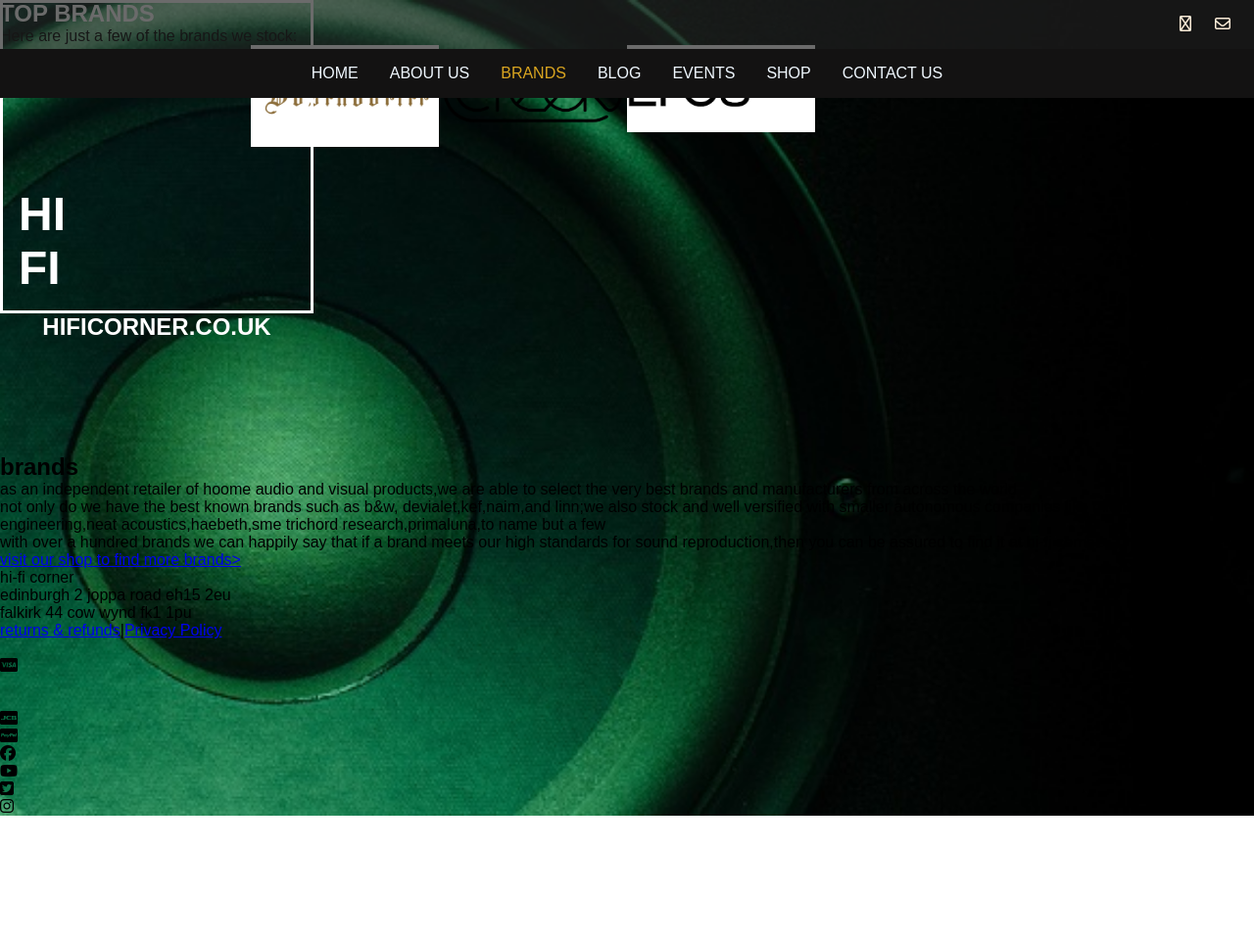
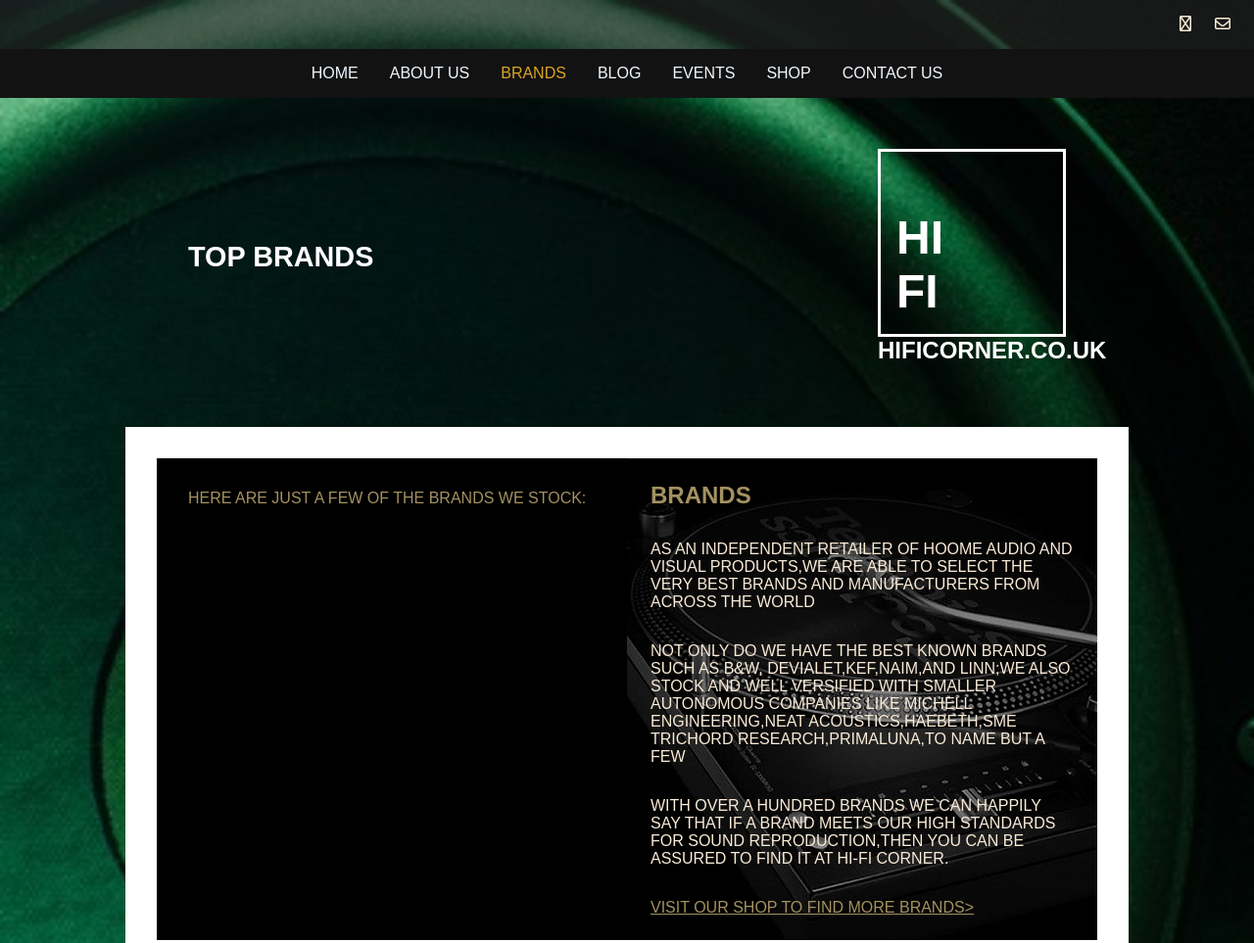
Before and after one commit to rts-cmk-wu10/hi-fi-corner-jmat, a plain HTML site: page brands.html in a window 1280 px wide. Shown: the top 963 px of the page at 98% size. Before the commit the page ends 833 px from the top, so only its background shows below. Drawn offline with Linux system fonts and the light colour scheme; some icons are missing.

Commit message:
brand styling

```diff
--- /dev/null
+++ b/assets/css/brands.css
@@ -0,0 +1,55 @@
+.brandsPage {
+    background-image: url(/assets/img/background-img/background-img-green.jpg);
+    background-repeat: no-repeat;
+    background-size: cover;
+}
+
+.brands_heading{
+    color:#fff;
+    font-size: 1.8rem;
+    text-transform: uppercase;
+}
+.brands{
+    display: grid;
+    grid-template-columns: repeat(2 ,1fr);
+    border: 2rem solid #fff;
+
+    margin: 0 10%;
+}
+.brands__list{
+    color: antiquewhite;
+    background-color: black;
+    padding: 2rem;
+}
+.brands__list--tekst{
+    color: #a39161;
+    text-transform: uppercase;
+    margin-bottom: 2rem;
+}
+.brands_info{
+    display: flex;
+    flex-direction: column;
+    gap: 2rem;
+    color: antiquewhite;
+
+    padding: 1.5rem;
+   background-image: url("/assets/img/background-img/background-img-front-page-small-1.jpg");
+}
+.brands__info--header{
+    color: #a39161;
+    text-transform:uppercase;
+}
+.brands__info--tekst{
+    text-transform: uppercase;
+}
+.brands__info--link{
+    color: #a39161;
+    text-transform: uppercase;
+}
+.brands__list--logos{
+    display: flex;
+    flex-wrap: wrap;
+    gap: 1em;
+
+    list-style: none;
+}
--- a/assets/css/hero.css
+++ b/assets/css/hero.css
@@ -14,6 +14,14 @@
     background-image: url("/assets/img/background-img/Hi-Fi_logo.png");
 }
 
+.brandsPage .hero{
+    display: flex;
+    justify-content: space-between;
+    align-items: center;
+
+    padding: 9.5rem 15% 4rem;
+}
+
 .hero__icon{
     width: 25%;
 
@@ -27,6 +35,15 @@
 .fontPage .hero__icon{
     top: 8rem;
     left: 37.5%;
+}
+
+.brandsPage .hero__icon{
+    position: relative;
+    width: 15vw;
+}
+
+.brandsPage .hero__icon--box{
+    height: 15vw;
 }
 
 .hero__icon--box{
--- a/brands.html
+++ b/brands.html
@@ -39,6 +39,7 @@
     <main>
 
         <section class="hero">
+            <h1 class="brands_heading">top brands</h1>
             <div class="hero__icon">
                 <div class="hero__icon--box">
                     <p>hi</p>
@@ -46,30 +47,27 @@
                 </div>
                 <p>hificorner.co.uk</p>
             </div>
-            <h1 class="brands_heading">top brands</h1>
         </section>
 
         <section class="brands">
 
-            <section class="brands_list">
-                <p>Here are just a few of the brands we stock:</p>
-                <div class="gallery">
-                    <div class="gallery__logo gallery__item--1"><img src="assets/img/logos/bösendorfer.png" alt="bösendorfer"></div>
-                    <div class="gallery__logo gallery__item--2"><img src="assets/img/logos/creek.png" alt="creek"></div>
-                    <div class="gallery__logo gallery__item--3"><img src="assets/img/logos/epos.png" alt="epos"></div>
+            <section class="brands__list">
+                <p class="brands__list--tekst">Here are just a few of the brands we stock:</p>
+                <ul class="brands__list--logos"></ul>
+
             </section>
 
-            <section class="brands_grid">
+            <section class="brands_info">
 
-                <h2>brands</h2>
+                <h2 class="brands__info--header">brands</h2>
 
-                <p>as an independent retailer of hoome audio and visual products,we are able to select the very best brands and manufacturers from across the world</p>
+                <p class="brands__info--tekst">as an independent retailer of hoome audio and visual products,we are able to select the very best brands and manufacturers from across the world</p>
 
-                <p>not only do we have the best known brands such as b&w, devialet,kef,naim,and linn;we also stock and well versified with smaller autonomous companies like michell engineering,neat acoustics,haebeth,sme trichord research,primaluna,to name but a few</p>
+                <p class="brands__info--tekst">not only do we have the best known brands such as b&w, devialet,kef,naim,and linn;we also stock and well versified with smaller autonomous companies like michell engineering,neat acoustics,haebeth,sme trichord research,primaluna,to name but a few</p>
 
-                <p>with over a hundred brands we can happily say that if a brand meets our high standards for sound reproduction,then you can be assured to find it at hi-fi corner.</p>
+                <p class="brands__info--tekst">with over a hundred brands we can happily say that if a brand meets our high standards for sound reproduction,then you can be assured to find it at hi-fi corner.</p>
 
-                <a href="/">visit our shop to find more brands></a>
+                <a class="brands__info--link" href="/">visit our shop to find more brands></a>
 
             </section>
 
--- a/style.css
+++ b/style.css
@@ -3,6 +3,7 @@
 @import url("/assets/css/socialMedia.css");
 @import url("/assets/css/cardContainer.css");
 @import url("/assets/css/gallary.css");
+@import url("/assets/css/brands.css");
 
 
 * {
@@ -23,12 +24,6 @@
     position: relative;
 }
 
-.brandsPage {
-    background-image: url(/assets/img/background-img/background-img-green.jpg);
-    background-repeat: no-repeat;
-    background-size: cover;
-}
-
 .shopFontPage {
     background-color: black;
 }
```
